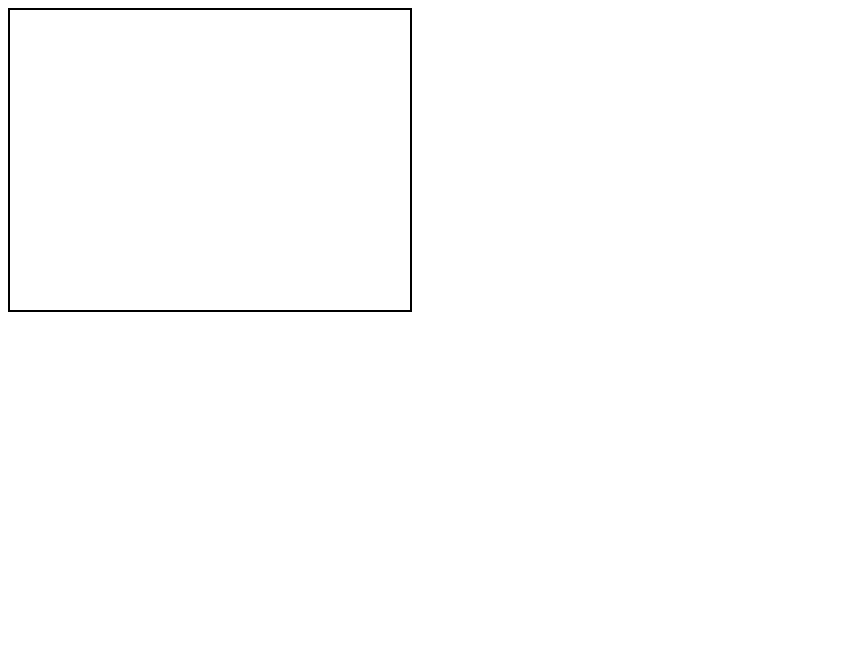
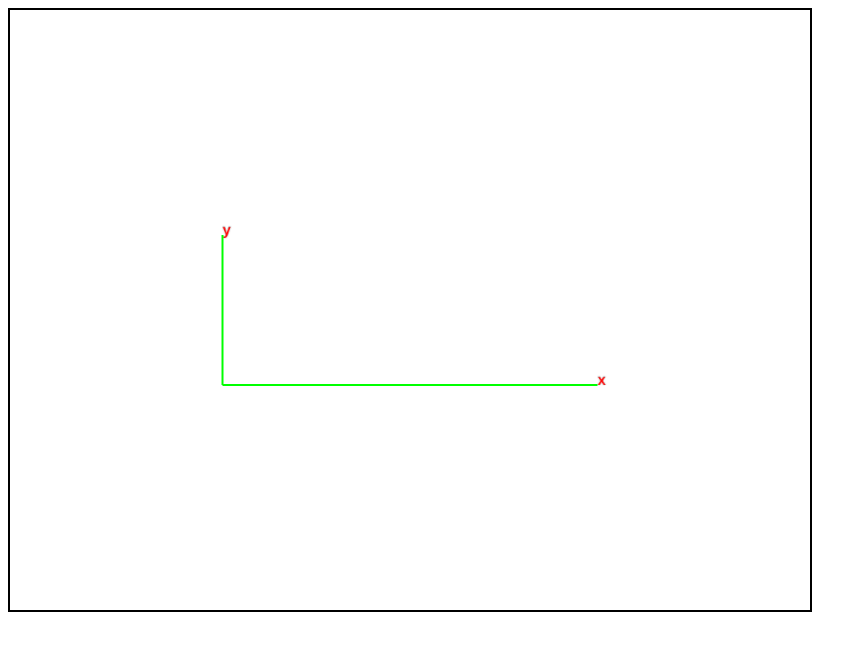
Before and after one commit to bazylevnik0/3Delements-source, a plain HTML site: page developing/index.html in a window 1280 px wide. Shown: the whole page, without its empty margins (0-867 px from the left). Drawn offline with nearby package versions, Linux system fonts and the light colour scheme.

Commit message:
developing: added test plane, axis, labels, control

```diff
--- a/developing/index.html
+++ b/developing/index.html
@@ -12,7 +12,7 @@
     </script>
   </head>
   <body>
-    <canvas id="canvas_1" width="400" height="300" style="border: 2px solid black"></canvas>
+    <canvas id="canvas_1" width="800" height="600" style="border: 2px solid black"></canvas>
   </body>
   <script src="index.js" type="module"></script>
 </html>
--- a/developing/library.js
+++ b/developing/library.js
@@ -1,7 +1,8 @@
 import * as THREE from 'three';
 
-import { GLTFLoader } from 'three/addons/loaders/GLTFLoader.js';
-import { DRACOLoader } from 'three/addons/loaders/DRACOLoader.js';
+import { GLTFLoader } from 'three/addons/loaders/GLTFLoader.js';        //need for button
+import { DRACOLoader } from 'three/addons/loaders/DRACOLoader.js';      //need for button
+import { OrbitControls } from 'three/addons/controls/OrbitControls.js'; //need for graph
 
 export var data = {};
 
@@ -24,20 +25,92 @@ export class Graph {
         //live rendering, calling in the end of this class
         data[canvas_id].animate = function () {
 	        requestAnimationFrame( data[canvas_id].animate );
+
+	        data[canvas_id].controls.update();
 	        data[canvas_id].renderer.render( data[canvas_id].scene, data[canvas_id].camera );
         }
 
         //calculate and load
+        //load plane with with axes
+
+        //temporary:
+        //plane
+        const geometry_temp1 = new THREE.PlaneGeometry( 5, 2.5 );
+const material_temp1 = new THREE.MeshBasicMaterial( {color: 0xf4f4f4, side: THREE.DoubleSide} );
+const plane_temp1 = new THREE.Mesh( geometry_temp1, material_temp1 );
+plane_temp1.position.set(0,-1,0);
+plane_temp1.rotation.set(Math.PI/2,0,0);
+data[canvas_id].scene.add( plane_temp1 );
+        //x axis
+        const geometry_temp2 = new THREE.BoxGeometry( 0.025, 2, 0.025 );
+    const material_temp2 = new THREE.MeshBasicMaterial( {color: 0x00ff00} );
+    const cube_temp2 = new THREE.Mesh( geometry_temp2, material_temp2 );
+    cube_temp2.position.set(-2.5,0,1.25);
+    data[canvas_id].scene.add( cube_temp2 );
+    //label
+       var canvas_temp2 = document.createElement('canvas');
+           canvas_temp2.width = 100;
+           canvas_temp2.height = 100;
+        var context_temp2 = canvas_temp2.getContext('2d');
+        context_temp2.font = "Bold 20px Arial";
+
+        context_temp2.fillStyle = "rgb(0,0,0,0.0)";
+        context_temp2.fillRect(0, 0, canvas_temp2.width, canvas_temp2.height);
+        context_temp2.fillStyle = "red";
+        context_temp2.fillText("x", canvas_temp2.width/2, canvas_temp2.height/2);
+
+         var texture_temp2 = new THREE.Texture(canvas_temp2)
+        texture_temp2.needsUpdate = true;
+        var spriteMaterial_temp2 = new THREE.SpriteMaterial( { map: texture_temp2 } );
+        var sprite_temp2 = new THREE.Sprite( spriteMaterial_temp2 );
+            sprite_temp2.position.set(2.5,-1,1.25);
+        data[canvas_id].scene.add(sprite_temp2)
+
+    //y axis
+        const geometry_temp3 = new THREE.BoxGeometry( 5, 0.025, 0.025 );
+    const material_temp3 = new THREE.MeshBasicMaterial( {color: 0x00ff00} );
+    const cube_temp3 = new THREE.Mesh( geometry_temp3, material_temp3 );
+    cube_temp3.position.set(0,-1,1.25);
+    data[canvas_id].scene.add( cube_temp3 );
+        //label
+       var canvas_temp1 = document.createElement('canvas');
+           canvas_temp1.width = 100;
+           canvas_temp1.height = 100;
+        var context_temp1 = canvas_temp1.getContext('2d');
+        context_temp1.font = "Bold 20px Arial";
+
+        context_temp1.fillStyle = "rgb(0,0,0,0.0)";
+        context_temp1.fillRect(0, 0, canvas_temp1.width, canvas_temp1.height);
+        context_temp1.fillStyle = "red";
+        context_temp1.fillText("y", canvas_temp1.width/2, canvas_temp1.height/2);
+
+         var texture_temp1 = new THREE.Texture(canvas_temp1)
+        texture_temp1.needsUpdate = true;
+        var spriteMaterial_temp1 = new THREE.SpriteMaterial( { map: texture_temp1 } );
+        var sprite_temp1 = new THREE.Sprite( spriteMaterial_temp1 );
+            sprite_temp1.position.set(-2.5,1,1.25);
+        data[canvas_id].scene.add(sprite_temp1)
+        //
+
+        if(!this.type)this.type="bar";
         if(this.type == "bar"){
             console.log("bar");
-        } else if(this.type == "line"){
+        }
+        if(this.type == "line"){
             console.log("line");
-        } else {
-            this.type = "bar";
-            console.log("type is not set - reinit with default type 'bar'");
-            this.init(); //reinit
-            return 0;    //finish the failure init
         }
+
+        //add controls
+        // controls
+
+				data[canvas_id].controls = new OrbitControls( data[canvas_id].camera, data[canvas_id].renderer.domElement );
+				data[canvas_id].controls.enableDamping = true; // an animation loop is required when either damping or auto-rotation are enabled
+				data[canvas_id].controls.dampingFactor = 0.05;
+				data[canvas_id].controls.screenSpacePanning = false;
+				data[canvas_id].controls.minDistance = 100;
+				data[canvas_id].controls.maxDistance = 500;
+				data[canvas_id].controls.maxPolarAngle = Math.PI / 2;
+
 
         data[canvas_id].animate(); //launch live rendering
 
```
